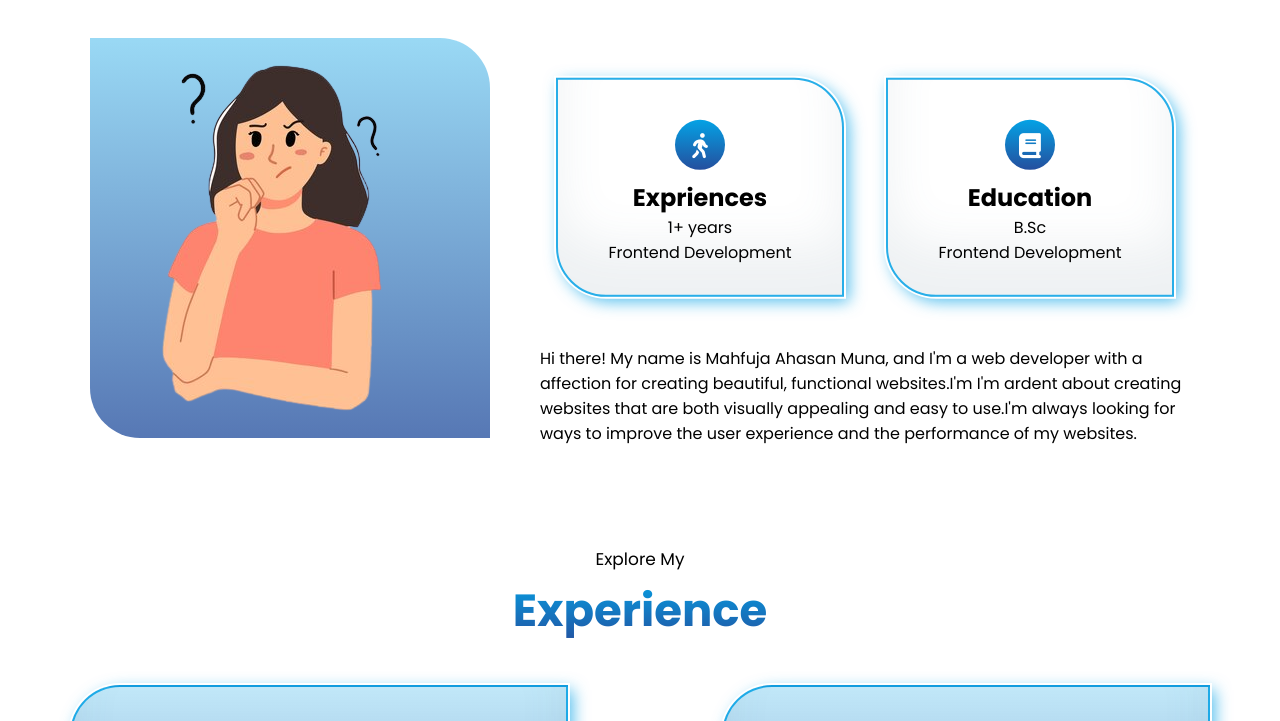
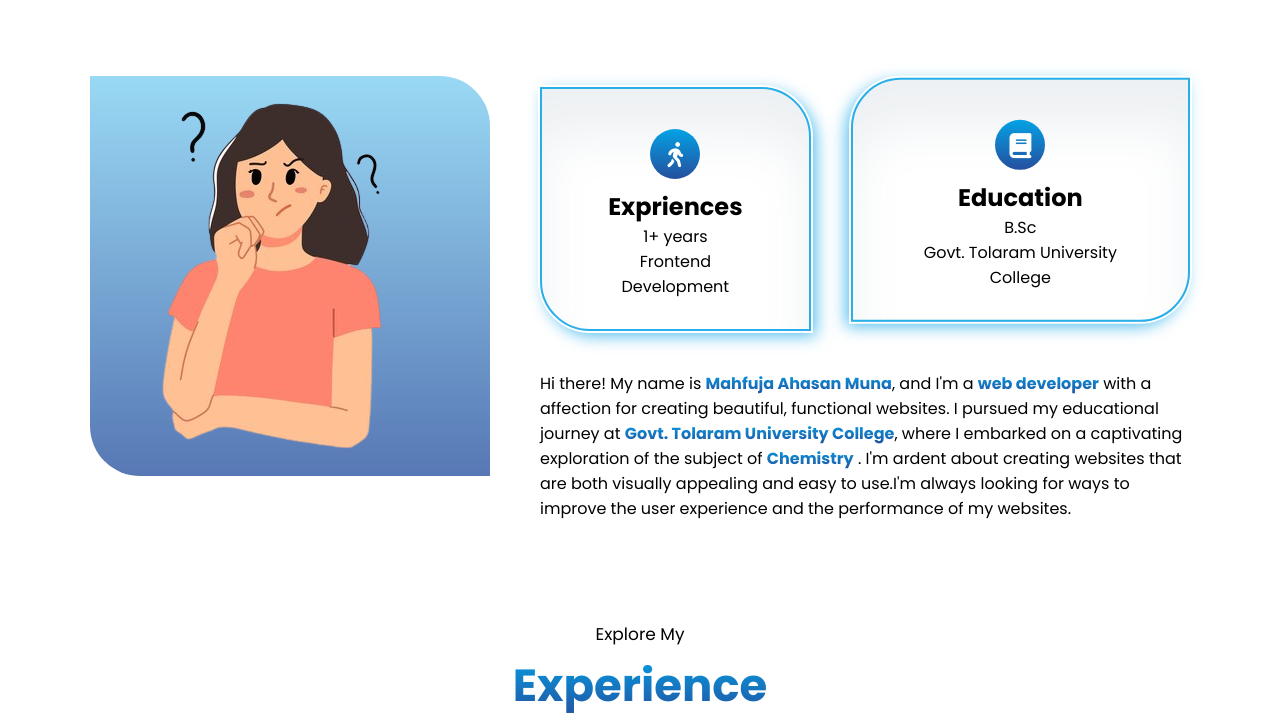
Before and after one commit to mahfuja5768/portfolio-website, a plain HTML site: page index.html in a window 1280 px wide. Shown: the part 811-1532 px from the top of the page. Drawn offline with Linux system fonts and the light colour scheme.

Commit message:
add text

```diff
--- a/css/style.css
+++ b/css/style.css
@@ -236,24 +236,32 @@ nav ul li > a:hover {
   align-items: center;
   margin-top: 50px;
   margin-bottom: 40px;
-  gap: 10px;
+  gap: 40px;
 }
-.about-card {
+.about-card , .about-card-2{
   border: 2px solid #04a1e5da;
   padding: 30px 50px;
   text-align: center;
   border-top-right-radius: 50px;
   border-bottom-left-radius: 50px;
-  box-shadow: inset 0 -3em 3em rgba(92, 121, 141, 0.1),
+  box-shadow: inset 0 3em 3em rgba(92, 121, 141, 0.1),
     0 0 0 2px rgb(255, 255, 255), 0.3em 0.3em 1em #04a1e5b2;
+}
+.about-card-2{
+  border-top-right-radius: 0;
+  border-bottom-left-radius: 0;
+  border-top-left-radius: 50px;
+  border-bottom-right-radius: 50px;
+  box-shadow: inset 0 3em 3em rgba(92, 121, 141, 0.1),
+    0 0 0 2px rgb(255, 255, 255), -0.3em 0.3em 1em #04a1e5b2;
   animation: rasing 5s ease-in-out infinite;
   animation-delay: 2s;
 }
-.about-card:hover {
+.about-card:hover , .about-card-2:hover{
   background: linear-gradient(#04a1e53f, #244f9eb4);
   color: #fff;
 }
-.about-card i {
+.about-card i , .about-card-2 i {
   background: linear-gradient(#04a2e5, #244f9e);
   font-size: 25px;
   color: #fff;
--- a/index.html
+++ b/index.html
@@ -101,20 +101,30 @@
                   <p>1+ years</p>
                   <p>Frontend Development</p>
                 </div>
-                <div class="about-card">
+                <div class="about-card-2">
                   <i class="fa-solid fa-book"></i>
                   <h2>Education</h2>
                   <p>B.Sc</p>
-                  <p>Frontend Development</p>
+                  <p>Govt. Tolaram University College</p>
                 </div>
               </div>
               <p class="about-section-para">
-                Hi there! My name is Mahfuja Ahasan Muna, and I'm a web
-                developer with a affection for creating beautiful, functional
-                websites.I'm  I'm ardent about creating websites that are both
-                visually appealing and easy to use.I'm always looking for ways
-                to improve the user experience and the performance of my
-                websites.
+                Hi there! My name is
+                <span class="gradient-text"
+                  ><strong>Mahfuja Ahasan Muna</strong></span
+                >, and I'm a <span class="gradient-text"
+                ><strong>web developer</strong></span
+              > with a affection for creating
+                beautiful, functional websites. I pursued my educational journey
+                at
+                <span class="gradient-text"
+                  ><strong> Govt. Tolaram University College</strong></span
+                >, where I embarked on a captivating exploration of the subject
+                of
+                <span class="gradient-text"><strong> Chemistry</strong></span> .
+                I'm ardent about creating websites that are both visually
+                appealing and easy to use.I'm always looking for ways to improve
+                the user experience and the performance of my websites.
               </p>
             </div>
           </div>
@@ -270,7 +280,9 @@
           <p>Get In Touch</p>
           <h2 class="gradient-text">Contact Me</h2>
         </div>
-        <div class="inputs"></div>
+        <div class="inputs">
+
+        </div>
 
         <p>Copyright &copy 2023 , All Right Reserved</p>
       </div>
```
